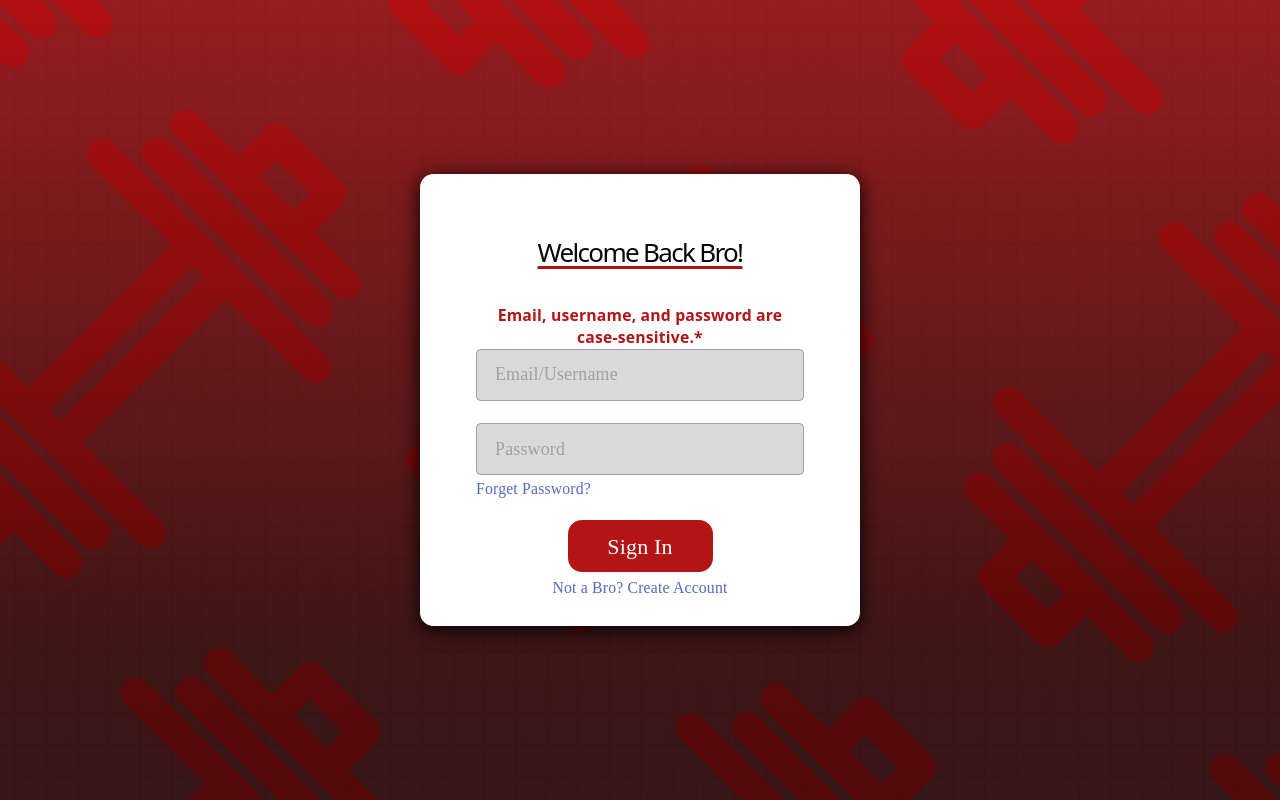
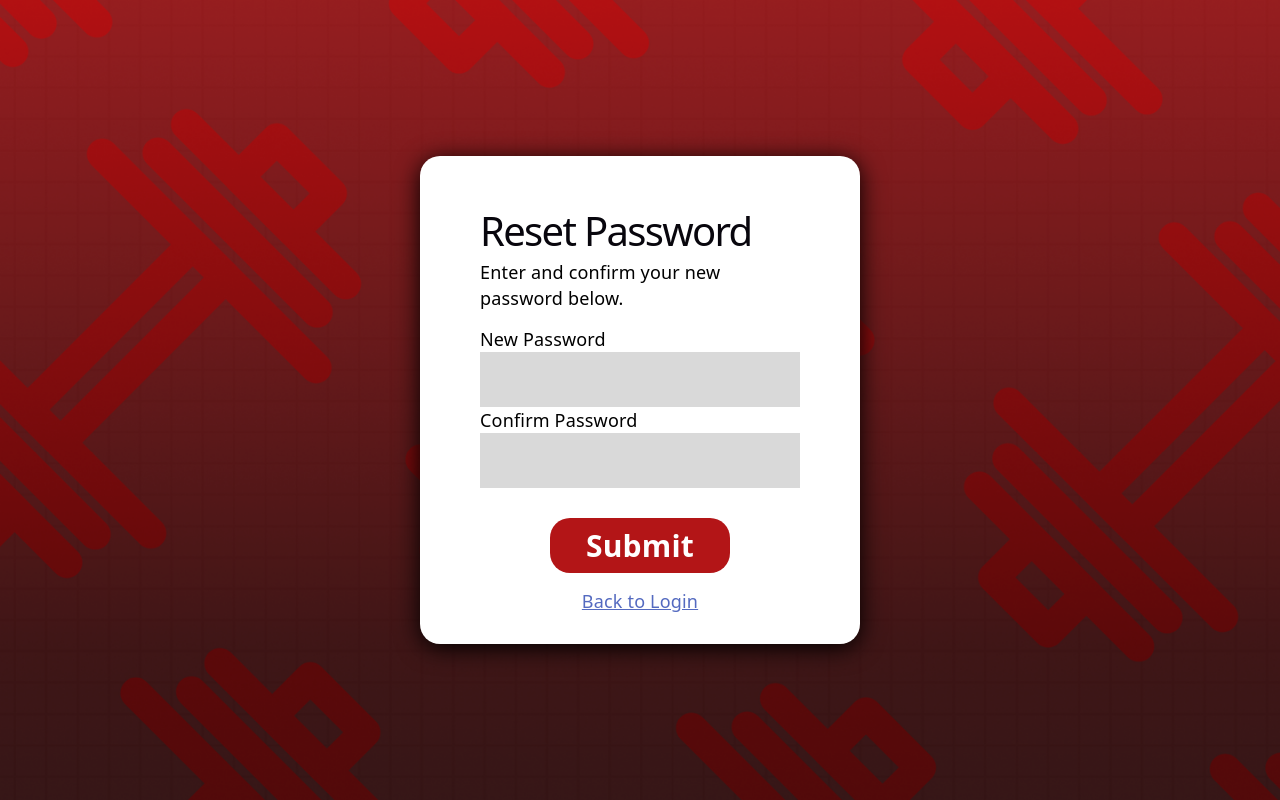
Before and after one commit to mikaylaphilpot/GymBros, a React (Vite) app in the folder frontend/: page /reset-password in a window 1280 px wide. Built offline with nearby package versions, Linux system fonts and the light colour scheme; no server answers.

Commit message:
Implemented Forget Password API
Implemented forgot password API by linking backend to frontend components and functionality. Also created the reset password page that the password reset link will take you to, and tested that all is working correctly.

```diff
--- a/frontend/src/App.tsx
+++ b/frontend/src/App.tsx
@@ -10,6 +10,7 @@ import HomePage from './pages/HomePage'
 import ProfilePage from './pages/ProfilePage'
 import EditUserInfoPage from './pages/EditUserInfoPage'
 import EditSchedulePage from './pages/EditSchedulePage'
+import ResetPasswordPage from "./pages/ResetPasswordPage"
 
 export default function App() {
   return (
@@ -20,6 +21,7 @@ export default function App() {
 
       <Route path="/home-page" element={<HomePage />} />
       <Route path="/forgot-password" element={<ForgotPswdPage />} />
+      <Route path="/reset-password" element={<ResetPasswordPage />} />
       <Route path="/profile-page" element={<ProfilePage />} />
       <Route path="/edit-user-info-page" element={<EditUserInfoPage />} />
       <Route path="/edit-schedule-page" element={<EditSchedulePage />} />
--- a/frontend/src/api/auth.ts
+++ b/frontend/src/api/auth.ts
@@ -63,3 +63,41 @@ export async function signup(
   const result = await postAuth("signup", { username, email, password })
   return result.message ?? "Account created. Check your email to verify it."
 }
+
+
+export async function forgotPassword(email: string): Promise<string> {
+    const response = await fetch(`${apiBaseUrl}/api/auth/forgot-password`, {
+        method: "POST",
+        headers: {
+            "Content-Type": "application/json"
+        },
+        body: JSON.stringify({ email })
+    });
+
+    const data = await response.json();
+
+    if (!response.ok) {
+        throw new Error(data.message ?? "Unable to send reset email.");
+    }
+
+    return data.message;
+}
+
+
+export async function resetPassword(token: string, password: string): Promise<string> {
+    const response = await fetch(`${apiBaseUrl}/api/auth/reset-password`, {
+        method: "POST",
+        headers: {
+            "Content-Type": "application/json"
+        },
+        body: JSON.stringify({ token, password })
+    });
+
+    const data = await response.json();
+
+    if (!response.ok) {
+        throw new Error(data.message ?? "Unable to reset password.");
+    }
+
+    return data.message;
+}
--- a/frontend/src/components/BroWorkoutWidget.tsx
+++ b/frontend/src/components/BroWorkoutWidget.tsx
@@ -4,7 +4,7 @@ import "../styles/homepage.css"
 type BroWorkoutWidgetProps = {
     status: string;
     name: string;
-    startTime: string //might have to chnage to time or something, bc its gonan be #:## yk?
+    startTime: string
     endTime: string;
     activity: string;
     icon: string;
--- a/frontend/src/components/WorkoutScheduleProfileSection.tsx
+++ b/frontend/src/components/WorkoutScheduleProfileSection.tsx
@@ -12,7 +12,6 @@ export default function WorkoutScheduleProfileSection({title}: WorkoutSchedulePr
         <div className="profile-schedule-box">
             <div className="header profile-no-gap-group">
                 <h2>{title}</h2>
-                {/* chnage where these buttons go to when create edit screen */}
                 <RoutingButton label="Edit" routingTo="/edit-schedule-page" iconSrc={editIcon} height={30} width={30} />
             </div>
 
--- a/frontend/src/pages/ForgotPswdPage.tsx
+++ b/frontend/src/pages/ForgotPswdPage.tsx
@@ -1,10 +1,37 @@
+import { useState, type FormEvent } from "react";
 import { Link } from "react-router";
 import PageTitle from "../components/PageTitle";
 import ParagraphText from "../components/ParagraphText";
-import RoutingButton from "../components/RoutingButton";
-import '../styles/homepage.css';
+import "../styles/homepage.css";
+import { forgotPassword } from "../api/auth";
 
 export default function ForgotPswdPage() {
+    const [email, setEmail] = useState("");
+    const [message, setMessage] = useState("");
+    const [error, setError] = useState("");
+    const [isSending, setIsSending] = useState(false);
+
+    async function handleSubmit(event: FormEvent<HTMLFormElement>) {
+        event.preventDefault();
+
+        setMessage("");
+        setError("");
+        setIsSending(true);
+
+        try {
+            const result = await forgotPassword(email.trim());
+            setMessage(result);
+        } catch (error) {
+            setError(
+                error instanceof Error
+                    ? error.message
+                    : "Unable to send password reset email."
+            );
+        } finally {
+            setIsSending(false);
+        }
+    }
+
     return (
         <main>
             <div className="container-wrapper">
@@ -16,19 +43,35 @@ export default function ForgotPswdPage() {
 
                     <ParagraphText text="Enter email below and we'll send you a password reset link." />
 
-                    <div className="forget-password-box">
+                    <form className="forget-password-box" onSubmit={handleSubmit}>
                         <label htmlFor="email">Email</label>
-                        <input type="email" id="email" name="email" />
-                    </div>
+                        <input
+                            type="email"
+                            id="email"
+                            name="email"
+                            value={email}
+                            onChange={(event) => setEmail(event.target.value)}
+                            required
+                        />
 
-                    <div className="pswd-page-routing">
-                        <RoutingButton label="Send" routingTo="" iconSrc="" normalButton={1} />
-                        <Link to="/">Back</Link>
-                    </div>
+                        <div className="pswd-page-routing">
+                            <button
+                                type="submit"
+                                className="normal-button"
+                                disabled={isSending}
+                            >
+                                {isSending ? "Sending..." : "Send"}
+                            </button>
+
+                            <Link to="/">Back</Link>
+                        </div>
+                    </form>
+
+                    {message && <p className="password-message" role="status">{message}</p>}
+                    {error && <p className="error-message" role="alert">{error}</p>}
 
                 </div>
             </div>
         </main>
-
     );
 }
--- /dev/null
+++ b/frontend/src/pages/ResetPasswordPage.tsx
@@ -0,0 +1,97 @@
+import { useState, type FormEvent } from "react";
+import { Link, useSearchParams } from "react-router";
+import PageTitle from "../components/PageTitle";
+import "../styles/homepage.css";
+import { resetPassword } from "../api/auth";
+
+export default function ResetPasswordPage() {
+    const [searchParams] = useSearchParams();
+    const token = searchParams.get("token");
+
+    const [password, setPassword] = useState("");
+    const [confirmPassword, setConfirmPassword] = useState("");
+    const [message, setMessage] = useState("");
+    const [error, setError] = useState("");
+    const [isSubmitting, setIsSubmitting] = useState(false);
+
+    async function handleSubmit(event: FormEvent<HTMLFormElement>) {
+        event.preventDefault();
+
+        setMessage("");
+        setError("");
+
+        if (!token) {
+            setError("This password reset link is invalid or missing its token.");
+            return;
+        }
+
+        if (password !== confirmPassword) {
+            setError("Your passwords do not match.");
+            return;
+        }
+
+        setIsSubmitting(true);
+
+        try {
+            const result = await resetPassword(token, password);
+            setMessage(result);
+        } catch (error) {
+            setError(
+                error instanceof Error
+                    ? error.message
+                    : "Unable to reset your password."
+            );
+        } finally {
+            setIsSubmitting(false);
+        }
+    }
+
+    return (
+        <main>
+            <div className="container-wrapper">
+                <div className="condensed-white-container">
+                    <div className="header">
+                        <PageTitle label="Reset Password" />
+                    </div>
+
+                    <p>Enter and confirm your new password below.</p>
+
+                    <form className="forget-password-box" onSubmit={handleSubmit}>
+                        <label htmlFor="password">New Password</label>
+                        <input
+                            type="password"
+                            id="password"
+                            value={password}
+                            onChange={(event) => setPassword(event.target.value)}
+                            required
+                        />
+
+                        <label htmlFor="confirmPassword">Confirm Password</label>
+                        <input
+                            type="password"
+                            id="confirmPassword"
+                            value={confirmPassword}
+                            onChange={(event) => setConfirmPassword(event.target.value)}
+                            required
+                        />
+
+                        <div className="pswd-page-routing">
+                            <button
+                                type="submit"
+                                className="normal-button"
+                                disabled={isSubmitting}
+                            >
+                                {isSubmitting ? "Resetting..." : "Submit"}
+                            </button>
+
+                            <Link to="/">Back to Login</Link>
+                        </div>
+                    </form>
+
+                    {message && <p className="password-message" role="status">{message}</p>}
+                    {error && <p className="error-message" role="alert">{error}</p>}
+                </div>
+            </div>
+        </main>
+    );
+}
--- a/frontend/src/styles/homepage.css
+++ b/frontend/src/styles/homepage.css
@@ -40,7 +40,7 @@ body {
     gap: 15px;
     padding: 30px 60px;
 
-    height: 450px;
+    min-height: 450px;
     width: 440px;
     box-shadow: 0px 4px 25px 0px rgb(0, 0, 0);
     background-color: white;
@@ -310,11 +310,17 @@ p {
     display: flex;
     flex-direction: column;
     align-items: center;
-    text-decoration: none;
 }
 
 .pswd-page-routing .normal-button {
     margin: 30px 0 15px 0;
+}
+
+.pswd-page-routing a {
+    text-decoration-line: underline;
+    text-decoration-style: solid;
+    text-decoration-color: #546ac0;
+    color: #546ac0;
 }
 
 
@@ -327,3 +333,16 @@ p {
     font-size: 20px;
     padding: 10px 0px;
 }
+
+.password-message, .error-message {
+    text-align: center;
+    font-weight: bold;
+}
+
+.password-message {
+    color: #61B315;
+}
+
+.error-message {
+    color: #B31517;
+}
```
Also changed, not shown: 1 other file (tests, documents, lock files or other folders).
